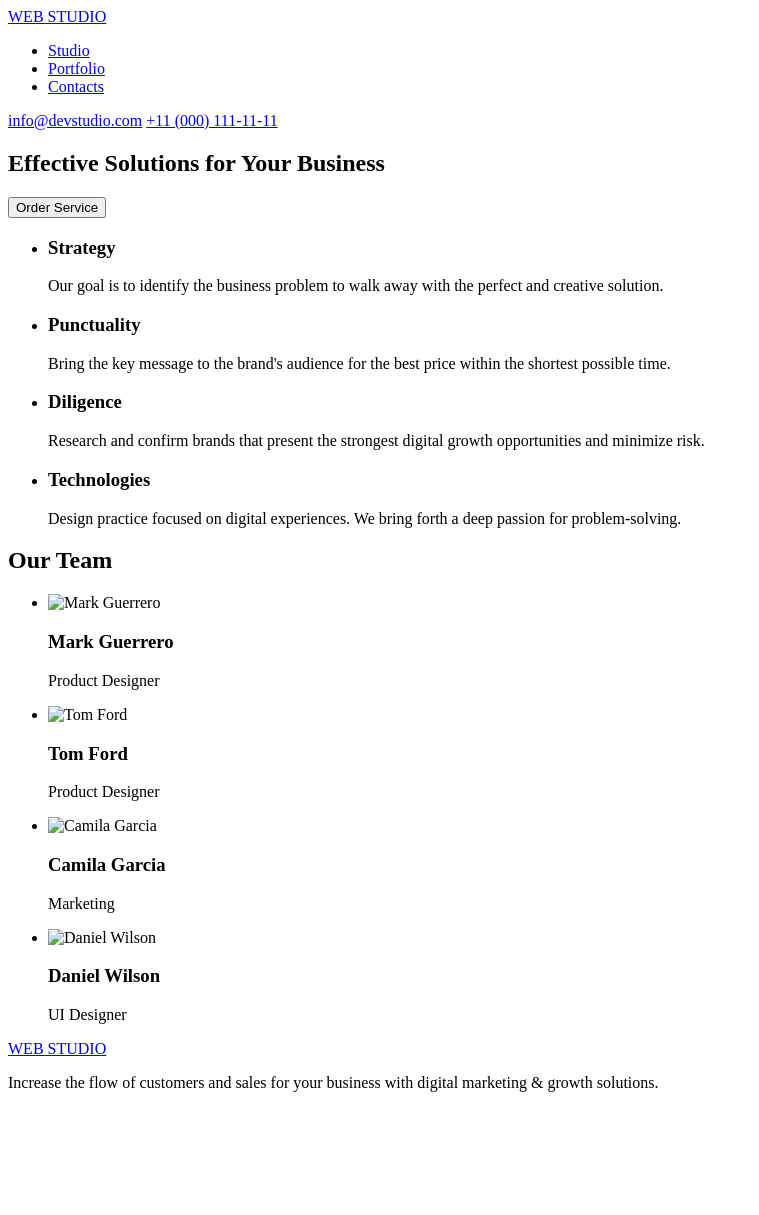
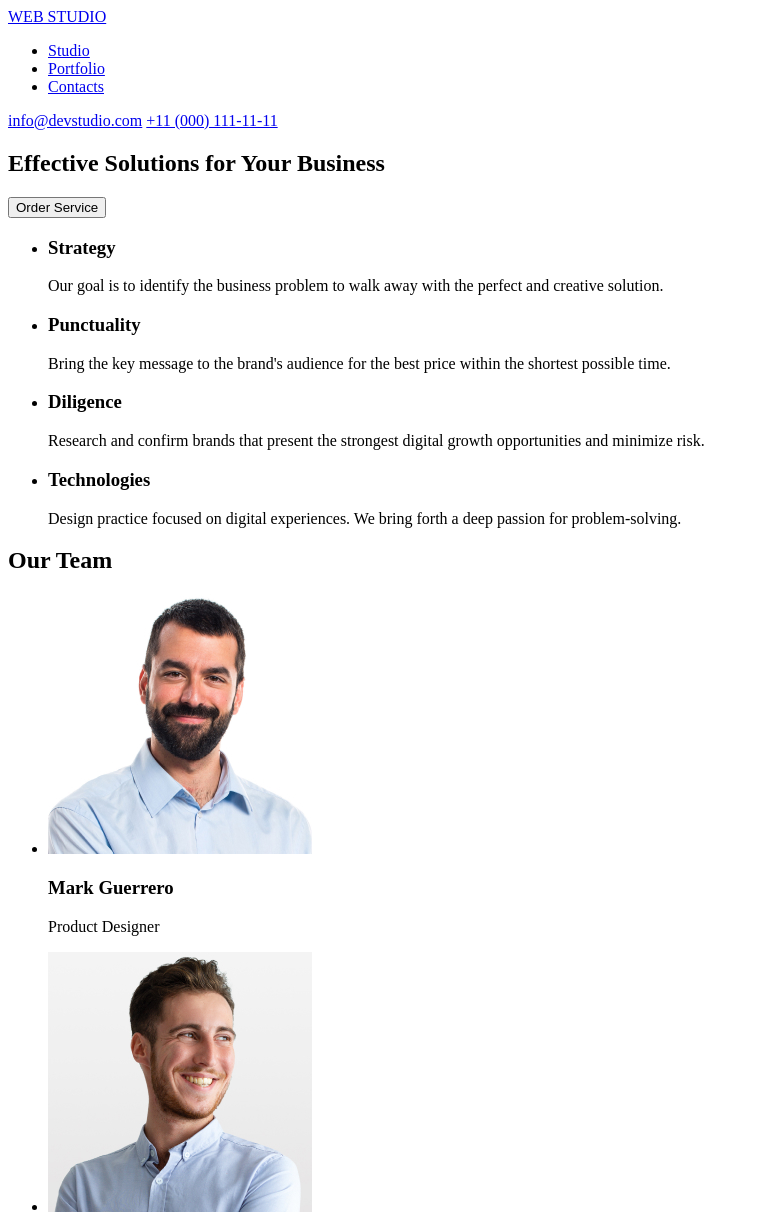
Before and after one commit to porubyanskiy/goit-markup-hw-01, a plain HTML site: page index.html in a window 1280 px wide. Shown: the top 1215 px of the page, without its empty margins (0-759 px from the left). Before the commit the page ends 1108 px from the top, so only its background shows below. Drawn offline with Linux system fonts and the light colour scheme; the site is published under a folder, as on GitHub Pages, so addresses that start at the root find nothing.

Commit message:
Fix links

```diff
--- a/index.html
+++ b/index.html
@@ -72,7 +72,7 @@
         <ul>
           <li>
             <img
-              src="/images/markguerrero.jpg"
+              src="./images/markguerrero.jpg"
               width="264"
               alt="Mark Guerrero"
             />
@@ -80,13 +80,13 @@
             <p>Product Designer</p>
           </li>
           <li>
-            <img src="/images/tomford.jpg" width="264" alt="Tom Ford" />
+            <img src="./images/tomford.jpg" width="264" alt="Tom Ford" />
             <h3>Tom Ford</h3>
             <p>Product Designer</p>
           </li>
           <li>
             <img
-              src="/images/camilagarcia.jpg"
+              src="./images/camilagarcia.jpg"
               width="264"
               alt="Camila Garcia"
             />
@@ -95,7 +95,7 @@
           </li>
           <li>
             <img
-              src="/images/danielwilson.jpg"
+              src="./images/danielwilson.jpg"
               width="264"
               alt="Daniel Wilson"
             />
```
